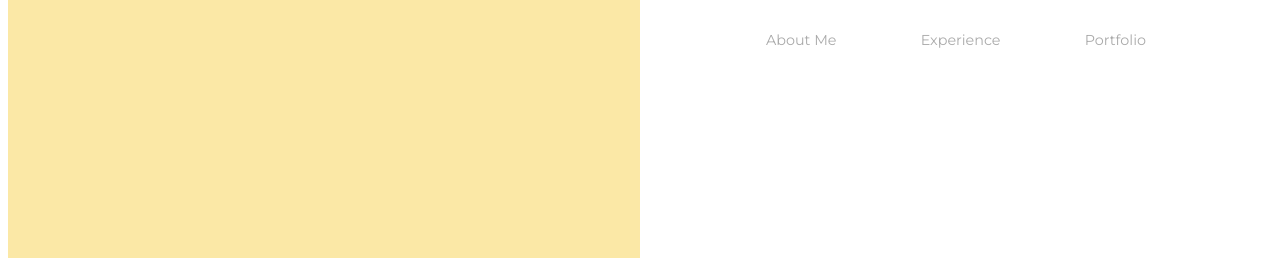
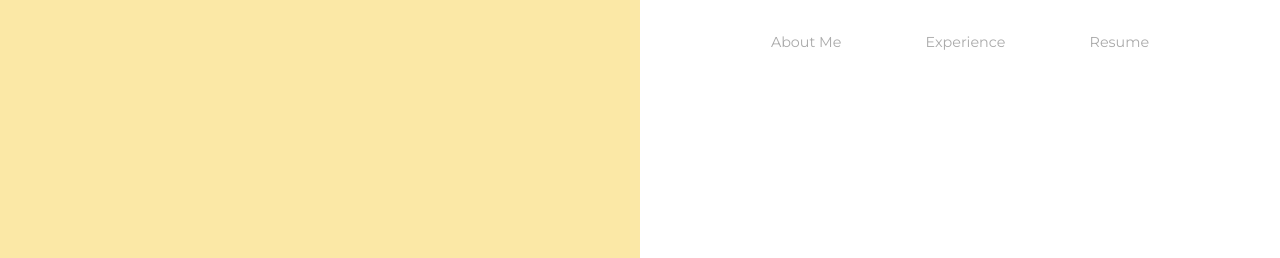
Before and after one commit to CaitlinAbramson/personal, a plain HTML site: page index.html in a window 1280 px wide. Shown: the top 258 px of the page. Drawn offline with nearby package versions, Linux system fonts and the light colour scheme.

Commit message:
changed portfolio to resume link for initial site launch

```diff
--- a/index.html
+++ b/index.html
@@ -13,7 +13,7 @@
 	<div id="nav">
 		<li class="nav_link about"> <a href="#aboutMe"> <h6>About Me</h6> </a> </li>
 		<li class="nav_link exp"> <a href="#exp"> <h6>Experience</h6> </a> </li>
-		<li class="nav_link portfolio"> <a href=#port> <h6>Portfolio</h6> </a> </li>
+		<li class="nav_link portfolio"> <a href="/Resume.pdf"> <h6>Resume</h6> </a> </li>
 	</div>
 
 	<div class="homepage">
@@ -35,9 +35,6 @@
 		</div>
 	</div>
 
-		<!-- <a class = "top_button" href="#nav">
-			<p> </p>
-		</a> -->
 
 	<div class="about_me">
 		<a id="aboutMe"> About Me </a>
@@ -88,10 +85,6 @@
 	<div class="exp">
 		<a id="exp"> Experience </a>
 		<div class = "yellow_under third"> </div>
-		<!-- <div class = "buttons">
-			<a class="exp_button resume" href="\Users\Caitlin Abramson\Documents\Resumes\Resume.pdf"> Resume </a>
-			<a class="exp_button ref" href=""> Letter of Recommendation </a>
-		</div> -->
 		<div class = "exp_text">
 			<h3> Cierant Corporation </h3>
 			<h6 class = "dates"> June 2018 - Present </h6>
@@ -208,54 +201,6 @@
 				</div>
 			</div>
 		</div>
-
-
-
-
-
-			<!--
-
-		</div>
-		<div class = "exp_4">
-			<div class = "sub_point">
-				<div class = "bullet">
-					<div class = "b1"> </div>
-					<div class = "b2"> </div>
-					<div class = "b3"> </div>
-					<div class = "b4"> </div>
-				</div>
-				<h4 class = "exp_point_header"> Major: Cognitive Science (Concentration: Computer Science) </h4>
-				<p class = "exp_point">
-					A holistic and interdisciplinary study of Computer Science, Cognitive Psychology, Neuroscience, Philosophy, and Linguistics to further understanding of human-computer interaction, intelligence, reasoning, and perception for application in software and product development.
-				</p>
-			</div>
-			<div class = "sub_point">
-				<div class = "bullet">
-					<div class = "b1"> </div>
-					<div class = "b2"> </div>
-					<div class = "b3"> </div>
-					<div class = "b4"> </div>
-				</div>
-				<h4 class = "exp_point_header"> Minor: Social Entrepreneurship </h4>
-				<p class = "exp_point">
-					This program allows for classes to be taken within both the McIntire School of Commerce and the Frank Batten School of Public Policy. The curriculum teaches us how to create monetary and social value from startups, how to innovate on real societal issues, and how to empirically analyze a company’s social impact.
-				</p>
-			</div>
-			<div class = "sub_point">
-				<div class = "bullet">
-					<div class = "b1"> </div>
-					<div class = "b2"> </div>
-					<div class = "b3"> </div>
-					<div class = "b4"> </div>
-				</div>
-				<h4 class = "exp_point_header"> Clubs and Activities </h4>
-				<p class = "exp_point">
-					I have loved all of my years at UVA. Some of that is because of the amazing professors, some of that is because of the life-long friendships I developed, and some of it is because of our community of giving back. Over the years, I participated in many different volunteer programs. My first year, I helped start a program at a local library that provided toys to be checked out by children who couldn't afford their own. My second year, I was a teacher's aide in kindergarten and second grade classrooms. My third year, I helped English as a second language (ESOL) high school students learn English and adapt to their new schools. My fourth year, I am a ULink Advisor to first-years, serving as a peer-leader to answer any questions they may have. In addition to volunteering, I also wrote for the Cavalier Daily's Health and Science Section.
-				</p>
-			</div>
-		</div> -->
 	</div>
 
 </body>
-
-<!-- <script src="script.js"> </script> -->
--- a/stylesheet.css
+++ b/stylesheet.css
@@ -3,7 +3,9 @@
 
 *, *:before, *:after{ box-sizing: border-box; }
 
-body{ font-family: 'Montserrat', sans-serif; }
+body{
+	font-family: 'Montserrat', sans-serif;
+	margin: 0px;}
 
 h1{
 	font-size: 43.75px;
@@ -100,9 +102,6 @@ p{
 
 
 /* Homepage - Setting up split screen*/
-.homepage{
-	margin-top: -10px;
-}
 
 .right{
 	width: 50%;
```
Also changed, not shown: 1 other file.
